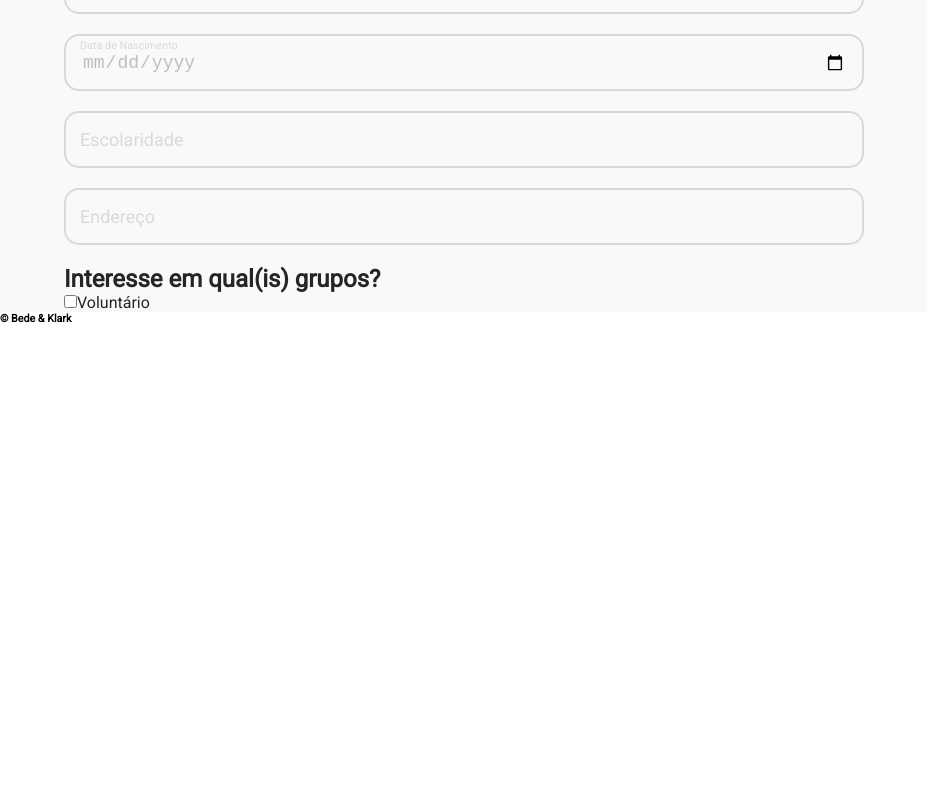
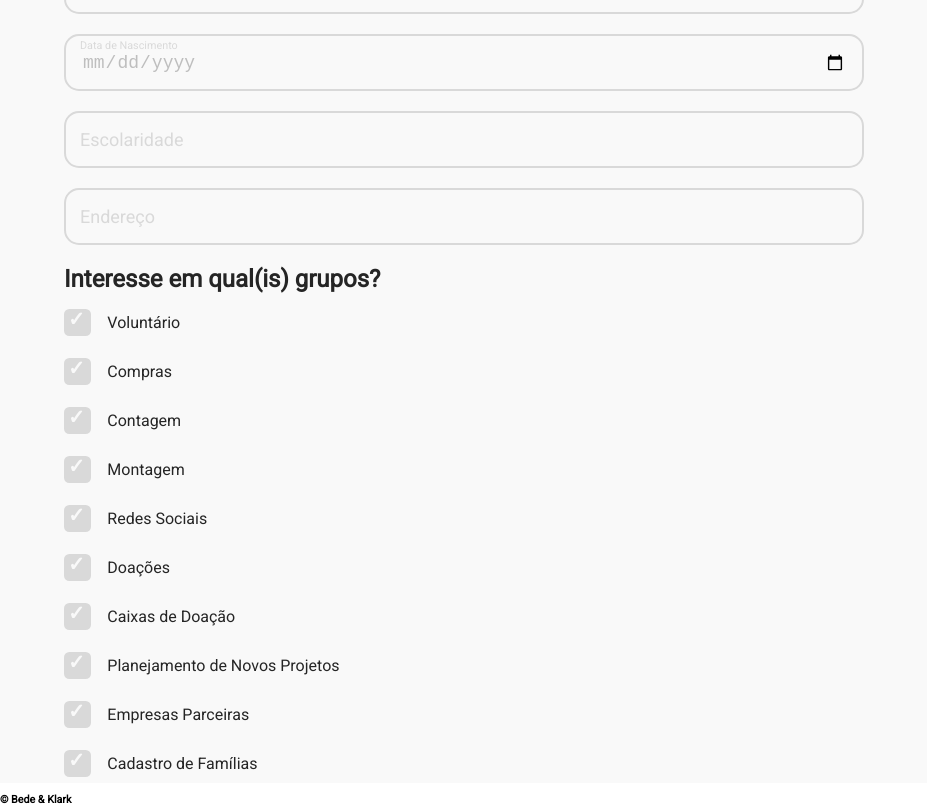
Before and after one commit to gabrieIbarboza/Anjos-da-Rua-Website, a React (Vite) app: page /Cadastro/Voluntario in a window 1280 px wide. Shown: the part 449-1255 px from the top of the page, without its empty margins (0-927 px from the left). Before the commit the page ends 800 px from the top, so only its background shows below. Built offline with nearby package versions, Linux system fonts and the light colour scheme.

Commit message:
update checkbox component code

```diff
--- a/src/components/Forms/CheckboxField/CheckboxField.scss
+++ /dev/null
@@ -1,8 +0,0 @@
-@import '../../../sassStyles/variables';
-
-.checkboxFieldWrapper {
-
-    max-width: 800px;
-    position: relative;
-
-}
--- a/src/components/Forms/CheckboxField/CheckboxField.jsx
+++ b/src/components/Forms/FormCheckbox/FormCheckbox.jsx
@@ -1,11 +1,11 @@
 import React from "react";
 import PropTypes from 'prop-types';
 
-import "./CheckboxField.scss";
+import "./FormCheckbox.scss";
 
 //Add Icon later: https://codepen.io/fatmali/pen/aboNdra
 
-export function CheckboxField({
+export function FormCheckbox({
     label, name, value, onChange
 }) {
     const fieldId = `id_${name}`;
@@ -28,12 +28,12 @@ export function CheckboxField({
     )
 }
 
-CheckboxField.defaultProps = {
+FormCheckbox.defaultProps = {
     value: false,
     onChange: () => {},
 };
 
-CheckboxField.propTypes = {
+FormCheckbox.propTypes = {
     label: PropTypes.string.isRequired,
     name: PropTypes.string.isRequired,
     value: PropTypes.string,
--- /dev/null
+++ b/src/components/Forms/FormCheckbox/FormCheckbox.scss
@@ -0,0 +1,51 @@
+@import '../../../sassStyles/variables';
+
+.checkboxFieldWrapper {
+
+    max-width: 800px;
+    position: relative;
+
+    margin: 10px 0;
+
+    label {
+        display: flex;
+        align-items: center;
+
+        input {
+            //removendo aparência default
+            appearance: none;
+            -webkit-appearance: none;
+
+            //Criando um design customizado
+            background-color: $text-light-color;
+            border-radius: 0.4em;
+            cursor: pointer;
+            margin-right: 0.5em;
+            outline: none;
+            height: 2em;
+            width: 2em;
+
+            &:checked {
+                background-color: $accent-color;
+            }
+            &:focus {
+                box-shadow: 0 0 10px $accent-color;
+            }
+            &::before {
+                content: "✓";
+                color: $primary-color;
+                font-size: 1.5em;
+                font-weight: bold;
+                position: absolute;
+                left: 4px;
+                top: 4px;
+            }
+        }
+
+        .labelText {
+            cursor: pointer;
+            padding: 10px;
+        }
+    }
+
+}
--- a/src/components/Forms/VolunteerForm/VolunteerForm.jsx
+++ b/src/components/Forms/VolunteerForm/VolunteerForm.jsx
@@ -1,6 +1,6 @@
 import { FormField } from "../FormField/FormField";
 import { useForm } from "../../../hooks/useForm";
-import { CheckboxField } from "../CheckboxField/CheckboxField";
+import { FormCheckbox } from "../FormCheckbox/FormCheckbox";
 
 export function VolunteerForm() {
 
@@ -13,6 +13,15 @@ export function VolunteerForm() {
         escola: "",
         endereco: "",
         checkvoluntario: false,
+        checkcompras: false,
+        checkcontagem: false,
+        checkmontagem: false,
+        checksocial: false,
+        checkdoacao: false,
+        checkcaixas: false,
+        checkplanejamento: false,
+        checkempresas: false,
+        checkcadastro: false,
     })
 
     // Handle form submission
@@ -26,8 +35,8 @@ export function VolunteerForm() {
     return (
         <div className='formWrapper'>
             <form onSubmit={handleSubmit}>
+
                 <h2>Informações Pessoais:</h2>
-
                 <FormField
                     label="Nome"
                     name="nome"
@@ -73,10 +82,64 @@ export function VolunteerForm() {
                 />
 
                 <h2>Interesse em qual(is) grupos?</h2>
-                <CheckboxField
+                <FormCheckbox
                     label="Voluntário"
                     name="checkvoluntario"
                     value={values.checkvoluntario}
+                    onChange={handleChange}
+                />
+                <FormCheckbox
+                    label="Compras"
+                    name="checkcompras"
+                    value={values.checkcompras}
+                    onChange={handleChange}
+                />
+                <FormCheckbox
+                    label="Contagem"
+                    name="checkcontagem"
+                    value={values.checkcontagem}
+                    onChange={handleChange}
+                />
+                <FormCheckbox
+                    label="Montagem"
+                    name="checkmontagem"
+                    value={values.checkmontagem}
+                    onChange={handleChange}
+                />
+                <FormCheckbox
+                    label="Redes Sociais"
+                    name="checksocial"
+                    value={values.checksocial}
+                    onChange={handleChange}
+                />
+                <FormCheckbox
+                    label="Doações"
+                    name="checkvdoacao"
+                    value={values.checkvdoacao}
+                    onChange={handleChange}
+                />
+                <FormCheckbox
+                    label="Caixas de Doação"
+                    name="checkcaixas"
+                    value={values.checkcaixas}
+                    onChange={handleChange}
+                />
+                <FormCheckbox
+                    label="Planejamento de Novos Projetos"
+                    name="checkplanejamento"
+                    value={values.checkplanejamento}
+                    onChange={handleChange}
+                />
+                <FormCheckbox
+                    label="Empresas Parceiras"
+                    name="checkempresas"
+                    value={values.checkempresas}
+                    onChange={handleChange}
+                />
+                <FormCheckbox
+                    label="Cadastro de Famílias"
+                    name="checkcadastro"
+                    value={values.checkcadastro}
                     onChange={handleChange}
                 />
             </form>
```
